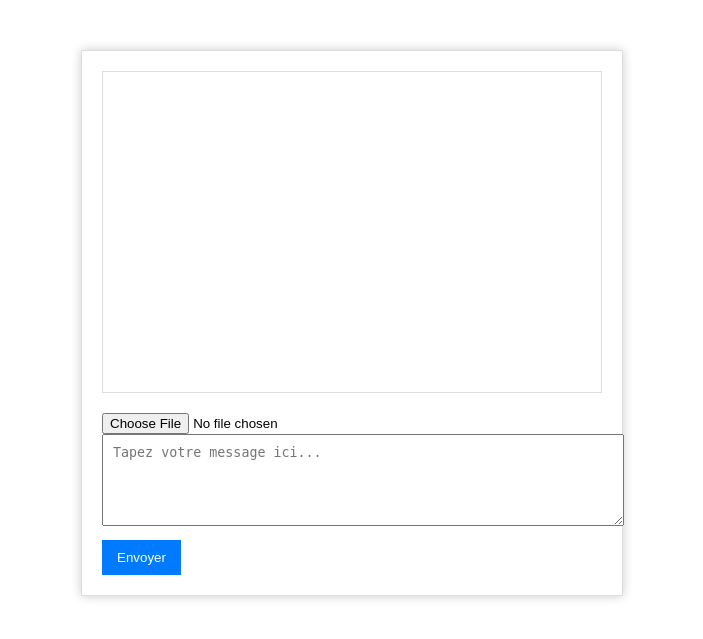
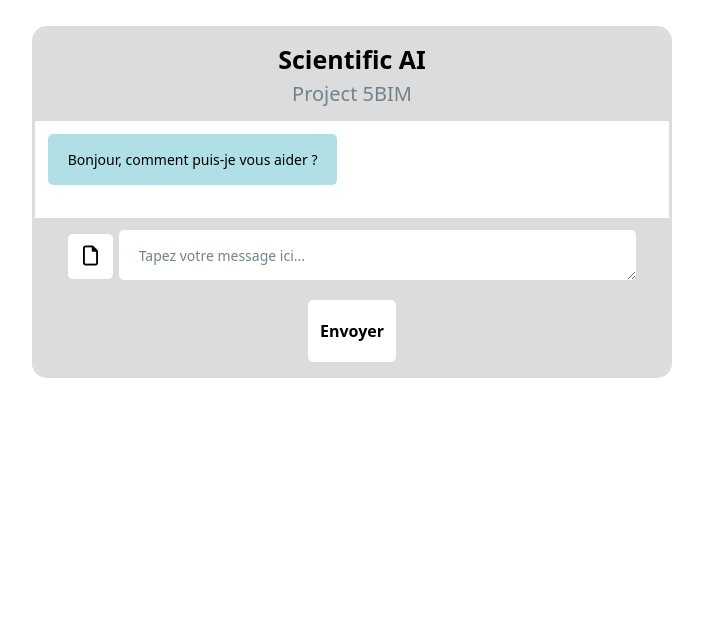
Before and after one commit to Ghostpj/llm-project, a Flask app: page / in a window 1280 px wide. Shown: the top 639 px of the page, without its empty margins (288-991 px from the left). Run offline with Flask 2, Linux system fonts and the light colour scheme; some libraries are stand-ins or nearby versions.

Commit message:
Première version de l'essai d'une interface IA : fichier txt, résumé et chat sur un document

````diff
--- a/app/routes.py
+++ b/app/routes.py
@@ -2,69 +2,46 @@ from flask import render_template, request, redirect, url_for, flash
 from app import app
 from werkzeug.utils import secure_filename
 import os
+from .settings import *
+from .global_methods import *
+from langchain import HuggingFaceHub
+from langchain.document_loaders import PyPDFLoader, TextLoader
+from langchain.prompts import PromptTemplate
+from langchain.chains.summarize import load_summarize_chain
+from langchain.embeddings import HuggingFaceEmbeddings
+from langchain.text_splitter import RecursiveCharacterTextSplitter
+from langdetect import detect
+from langchain.chains import RetrievalQA
+from langchain.vectorstores import Qdrant
+from qdrant_client import QdrantClient
 
-global_messages = []
-
-
-BASE_DIR = os.path.abspath(os.path.dirname(__file__))
-UPLOAD_FOLDER = os.path.join(BASE_DIR, 'uploads')
-ALLOWED_EXTENSIONS = {'pdf', 'txt', 'docx'}
+messages = [{'a' : "Bonjour, comment puis-je vous aider ?"}]
 
 app.config['UPLOAD_FOLDER'] = UPLOAD_FOLDER
 
-if not os.path.exists(UPLOAD_FOLDER):
-    os.makedirs(UPLOAD_FOLDER)
-def allowed_file(filename):
-    """Cette fonction vérifie si le fichier a une extension autorisée."""
-    return '.' in filename and filename.rsplit('.', 1)[1].lower() in ALLOWED_EXTENSIONS
-
-
-from flask import render_template, request, redirect, url_for, flash
-from app import app
-from werkzeug.utils import secure_filename
-import os
-
-global_messages = []
-
-BASE_DIR = os.path.abspath(os.path.dirname(__file__))
-UPLOAD_FOLDER = os.path.join(BASE_DIR, 'uploads')
-ALLOWED_EXTENSIONS = {'pdf', 'txt', 'docx'}
-
-app.config['UPLOAD_FOLDER'] = UPLOAD_FOLDER
+os.environ["HUGGINGFACEHUB_API_TOKEN"] = "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"
+#os.environ["OPENAI_API_KEY"] = "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"
 
 if not os.path.exists(UPLOAD_FOLDER):
     os.makedirs(UPLOAD_FOLDER)
 
+@app.route('/', methods = ['GET', 'POST'])
+def chat():
 
-def determine_file_type(filename):
-    """
-    Déterminer le type de fichier en fonction de son extension
-    """
-    file_types = {
-        'pdf': "un fichier PDF",
-        'txt': "un texte",
-        'docx': "un document Word"
-    }
+    global messages
 
-    file_extension = filename.rsplit('.', 1)[1].lower()
-    return file_types.get(file_extension, "un fichier inconnu")
+    if request.method == 'POST':
 
+        # Récupère le message de l'utilisateur depuis le formulaire
+        question_content = request.form.get('message')
+        file = request.files.get('fichier')
+        if question_content and not file:
 
-def allowed_file(filename):
-    """Cette fonction vérifie si le fichier a une extension autorisée."""
-    return '.' in filename and filename.rsplit('.', 1)[1].lower() in ALLOWED_EXTENSIONS
+            llm = HuggingFaceHub(repo_id = "mistralai/Mistral-7B-Instruct-v0.1")
 
-@app.route('/', methods=['GET', 'POST'])
-def chat():
-    global global_messages
-    if request.method == 'POST':
-        # Récupère le message de l'utilisateur depuis le formulaire
-        message_content = request.form.get('message')
-        if message_content:
-            global_messages.append(message_content)  # Ajoute le message à la liste
+            messages.append({'q' : question_content, 'a' : llm(question_content)})  # Ajoute le message à la liste
 
         # Gestion du téléchargement des fichiers
-        file = request.files.get('fichier')
         if file and allowed_file(file.filename):
             filename = secure_filename(file.filename)  # Assurez-vous que le nom de fichier est sûr
             file_path = os.path.join(app.config['UPLOAD_FOLDER'], filename)
@@ -72,6 +49,54 @@ def chat():
 
             # Identifier et ajouter le type de fichier au message
             file_type_description = determine_file_type(filename)
-            global_messages.append(f"Fichier uploadé: {filename}, c'est {file_type_description}")
+            messages.append({'a' : f"Le fichier '{filename}' a été correctement téléchargé, c'est {file_type_description}."})
 
-    return render_template('chat.html', messages=global_messages)
+            # Text load
+            loader = TextLoader(file_path)
+            pages = loader.load()
+
+            if not question_content :
+                # LLM : french and english
+                try :
+                    language = detect(pages[0].page_content)
+                    if language == 'fr' :
+                        print('fr')
+                        llm = HuggingFaceHub(repo_id = "plguillou/t5-base-fr-sum-cnndm")
+                    elif language == 'en' :
+                        print('en')
+                        llm = HuggingFaceHub(repo_id = "Falconsai/medical_summarization")
+                    else :
+                        raise Exception
+                except :
+                    raise Exception
+
+                # Prompt
+                prompt_template = """Write a concise summary of the following text delimited by triple backquotes.
+                Return your response in bullet points which covers the key points of the text.
+                ```{text}```
+                BULLET POINT SUMMARY:
+                """
+                prompt = PromptTemplate.from_template(prompt_template)
+
+                # Stuff
+                stuff_chain = load_summarize_chain(llm, chain_type="stuff", prompt=prompt)
+
+                messages.append({'a' : stuff_chain.run(pages)})
+
+            else :
+                messages.append({'q' : question_content})
+
+                text_splitter = RecursiveCharacterTextSplitter(chunk_size=100, chunk_overlap=0)
+                docs = text_splitter.split_documents(pages)
+                model_name = "sentence-transformers/all-mpnet-base-v2"
+                embeddings = HuggingFaceEmbeddings(model_name=model_name)
+                llm = HuggingFaceHub(repo_id = "mistralai/Mistral-7B-Instruct-v0.1")
+
+                vectordb = Qdrant.from_documents(documents=docs, embedding=embeddings, location=":memory:",
+                                                prefer_grpc=True, collection_name="my_documents")
+                retriever = vectordb.as_retriever()
+                qa = RetrievalQA.from_chain_type(llm=llm, chain_type="stuff", retriever=retriever, verbose=True)
+
+                messages.append({'a' : qa.run(question_content)})
+
+    return render_template('chat.html', messages = messages)
--- /dev/null
+++ b/app/settings.py
@@ -0,0 +1,5 @@
+import os
+
+BASE_DIR = os.path.abspath(os.path.dirname(__file__))
+UPLOAD_FOLDER = os.path.join(BASE_DIR, 'uploads')
+ALLOWED_EXTENSIONS = {'pdf', 'txt', 'docx'}
--- a/app/static/style.css
+++ /dev/null
@@ -1,54 +0,0 @@
-body {
-    font-family: Arial, sans-serif;
-}
-
-#zone_chat {
-    width: 500px;
-    margin: 50px auto;
-    border: 1px solid #ddd;
-    padding: 20px;
-    box-shadow: 0 0 10px rgba(0, 0, 0, 0.2);
-}
-
-#historique_messages {
-    height: 300px;
-    overflow-y: scroll;
-    border: 1px solid #ddd;
-    margin-bottom: 20px;
-    padding: 10px;
-}
-
-#saisie_message textarea {
-    width: 100%;
-    height: 70px;
-    padding: 10px;
-    margin-bottom: 10px;
-}
-
-#saisie_message input[type="submit"] {
-    background-color: #007BFF;
-    color: #fff;
-    padding: 10px 15px;
-    border: none;
-    cursor: pointer;
-}
-
-.message {
-    padding: 10px;
-    margin: 5px 0;
-    border-radius: 5px;
-}
-
-.sent-message {
-    background-color: #007BFF; /* 蓝色，表示由您发送的消息 */
-    color: white; /* 白色文本，为了确保在深色背景上可读 */
-    align-self: flex-end;
-    order: 1;
-}
-
-.received-message {
-    background-color: #000000; /* 黑色，表示收到的消息或系统消息 */
-    color: white; /* 白色文本 */
-    align-self: flex-start;
-    order: 2;
-}
--- /dev/null
+++ b/app/static/style_chat.css
@@ -0,0 +1,136 @@
+#titles {
+    padding: 2%;
+    text-align: center;
+    background-color: gainsboro;
+    margin-bottom: 0;
+}
+
+h1 {
+    color: black;
+    font-size: 25px;
+}
+
+#interaction {
+    padding: 2%;
+    text-align: center;
+    background-color: gainsboro;
+    margin-top: 0;
+    margin-bottom: 0;
+}
+
+#historique_messages {
+    padding: 2%;
+    text-align: center;
+    overflow: auto;
+    max-height: 420px;
+}
+
+.container {
+    width: 50%;
+    border: 3px solid gainsboro;
+    border-radius: 15px;
+    padding-top: 0;
+    padding-bottom: 0;
+    margin-top: 2%;
+    margin-bottom: 2%;
+    background-color: white;
+    overflow: hidden;
+}
+
+#questions {
+    background-color: slategray;
+    text-align: right;
+    color: white;
+}
+
+#answers {
+    background-color: powderblue;
+    text-align: left;
+}
+
+#fileInput {
+    display: none;
+}
+
+.custom-button {
+    display: inline-block;
+    padding-left: 100%;
+    padding-right: 100%;
+    padding-top: 50%;
+    padding-bottom: 50%;
+    vertical-align: top;
+    background-color: white;
+    color: black;
+    border: none;
+    border-radius: 5px;
+    cursor: pointer;
+    width: fit-content;
+    white-space: nowrap;
+    vertical-align: bottom;
+}
+
+/* Style the label to resemble a button */
+.custom-button-label {
+    display: inline-block;
+    padding: 0;
+    background-color: white;
+    color: black;
+    border: none;
+    border-radius: 5px;
+    cursor: pointer;
+    white-space: nowrap;
+}
+
+/* Style the label when hovering to give visual feedback */
+.custom-button:hover {
+    background-color: gray;
+    color: white;
+}
+
+#user_chat {
+    text-align: right;
+}
+
+#ia_chat {
+    text-align: left;
+}
+
+.button_class {
+    display: inline-block;
+    width: fit-content;
+    color: black;
+    border-width: 0;
+    font-size: 14px;
+    pointer-events: none;
+}
+
+#send_button {
+    width: fit-content;
+    background-color: white;
+    color: black;
+    border: none;
+    margin-bottom: 0;
+    font-size: 16px;
+    padding-top: 0;
+    padding-bottom: 0;
+    padding-left: 2%;
+    padding-right: 2%;
+    font-weight: bold;
+}
+
+#send_button:hover {
+    background-color: gray;
+    color: white;
+}
+
+#text {
+    display: inline-block;
+    width: 85%;
+    height: 50px;
+    vertical-align: middle;
+    margin-left: 5%;
+    font-size: 14px;
+    background-color: white;
+    color: black;
+    border: none;
+}
--- a/app/templates/chat.html
+++ b/app/templates/chat.html
@@ -1,30 +1,45 @@
 <!DOCTYPE html>
 <html>
 <head>
-    <title>Chat IA App</title>
-    <link rel="stylesheet" href="{{ url_for('static', filename='style.css') }}">
+    <title>Projet 5BIM App</title>
+    <link rel="stylesheet" href="https://cdn.jsdelivr.net/npm/@picocss/pico@1/css/pico.min.css">
+    <link rel="stylesheet" href="{{ url_for('static', filename='style_chat.css') }}">
+    <script src="https://kit.fontawesome.com/505382b98a.js" crossorigin="anonymous"></script>
 </head>
 <body>
-    <div id="zone_chat">
+    <main class="container">
+        <hgroup id="titles">
+            <h1>Scientific AI</h1>
+            <h2>Project 5BIM</h2>
+        </hgroup>
+
         <!-- Historique des messages -->
         <div id="historique_messages">
             {% for msg in messages %}
-                {% if 'Fichier uploadé' in msg %}
-                    <div class="message received-message">{{ msg }}</div>
-                {% else %}
-                    <div class="message sent-message">{{ msg }}</div>
+                {% if 'q' in msg %}
+                    <div id="user_chat">
+                        <button id="questions" class="button_class">{{ msg['q'] }}</button>
+                        <br>
+                    </div>
+                {% endif %}
+                {% if 'a' in msg %}
+                    <div id="ia_chat">
+                        <button id="answers" class="button_class">{{ msg['a'] }}</button>
+                        <br>
+                    </div>
                 {% endif %}
             {% endfor %}
         </div>
 
         <!-- Zone de saisie et de téléchargement -->
-        <div id="saisie_message">
-            <form action="/" method="POST" enctype="multipart/form-data">
-                <input type="file" name="fichier" accept=".pdf,.txt">
-                <textarea name="message" placeholder="Tapez votre message ici..."></textarea>
-                <input type="submit" value="Envoyer">
-            </form>
-        </div>
-    </div>
+        <form action="/" method="POST" enctype="multipart/form-data" id="interaction">
+            <label for="fileInput" class="custom-button-label">
+                <span class="custom-button"><i class="fa-regular fa-file"></i></span>
+                <input type="file" name="fichier" accept=".pdf,.txt" id="fileInput">
+            </label>
+            <textarea id="text" name="message" placeholder="Tapez votre message ici..."></textarea>
+            <input type="submit" value="Envoyer" id="send_button">
+        </form>
+    </main>
 </body>
 </html>
````
Also changed, not shown: app/global_methods.py (added, +20 -0 lines), app/templates/chat2.html (deleted, +0 -28 lines), app/upload.py (deleted, +0 -23 lines), app/uploads/essai2.txt (added, +31 -0 lines), app/uploads/essai_anglais.txt (added, +7 -0 lines), app/uploads/essai_physiologie.txt (added, +3 -0 lines), description/x ChatIAApp├── app│   ├── templates│   │   ├── chat.md (added, +13 -0 lines), 3 other files.
